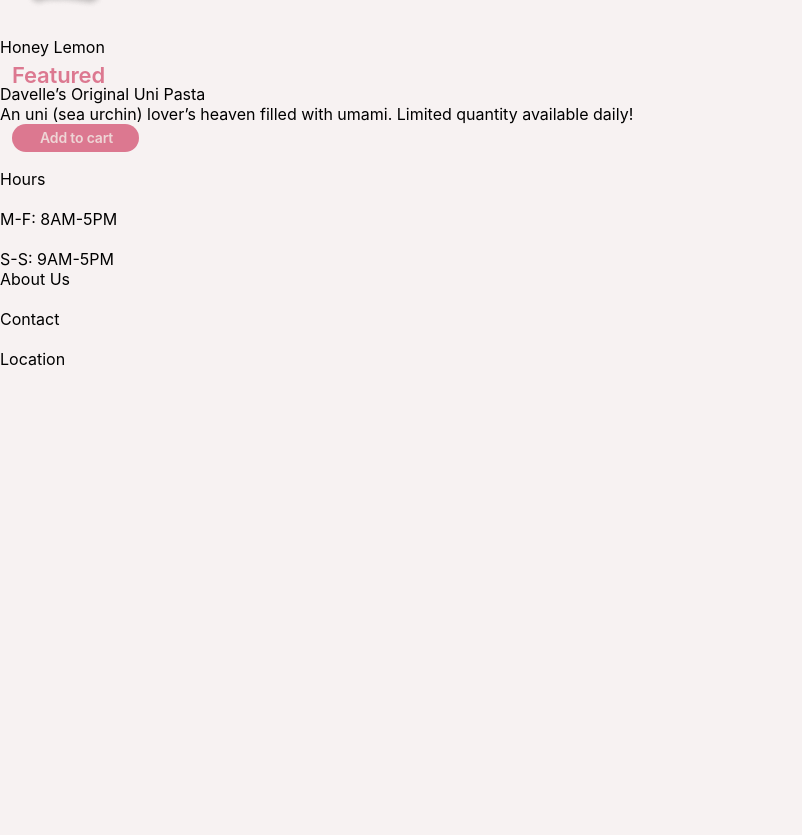
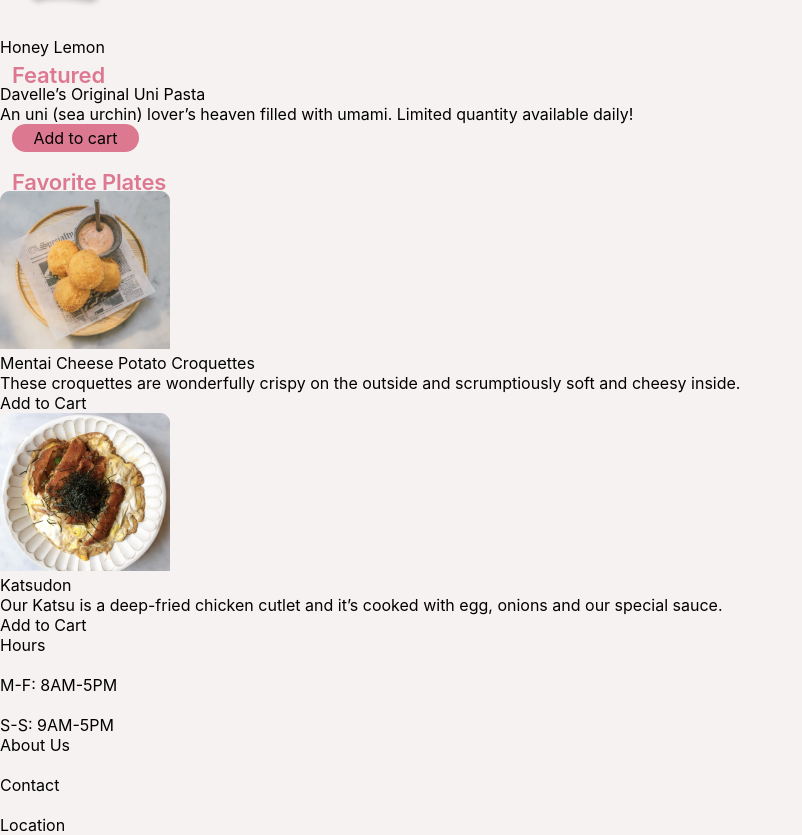
Before and after one commit to zubinsood/brunch-page, a React (Create React App) app: page / in a window 1280 px wide. Shown: the part 1231-2066 px from the top of the page, without its empty margins (0-802 px from the left). Before the commit the page ends 1600 px from the top, so only its background shows below. Built offline with nearby package versions, Linux system fonts and the light colour scheme; a web font is replaced by a local one.

Commit message:
Adds split card component

```diff
--- a/src/App.tsx
+++ b/src/App.tsx
@@ -7,6 +7,7 @@ import HorizontalScroll from './components/HorizontalScroll'
 import Featured from './components/Featured'
 import NavBar from './components/NavBar';
 import Carousel from './components/Carousel';
+import SplitCard from './components/SplitCard';
 
 function App() {
   const [featuredTitle, setFeaturedTitle] = useState<string>("Davelle’s Original Uni Pasta");
@@ -23,6 +24,10 @@ function App() {
     { imageUrl: '/images/stripe-toast-1.png', text: 'Mentai Mayo' },
     { imageUrl: '/images/lemon-toast-1.png', text: 'Honey Lemon' },
   ]);
+  const [favPlates, setFavPlates] = useState([
+    { imageUrl: '/images/mentai-cheese.png', name: 'Mentai Cheese Potato Croquettes', text: "These croquettes are wonderfully crispy on the outside and scrumptiously soft and cheesy inside."},
+    { imageUrl: '/images/katsudon.png', name: 'Katsudon', text: "Our Katsu is a deep-fried chicken cutlet and it’s cooked with egg, onions and our special sauce."},
+  ]);
 
   return (
     <ThemeProvider>
@@ -30,6 +35,7 @@ function App() {
       <Carousel />
       <HorizontalScroll items={scrollItems}/>
       <Featured title = {featuredTitle} description = {featuredCardDescription} buttonText= {featuredCardButtonText} imageUrl= {featuredCardImageUrl}/>
+      <SplitCard items={favPlates}/>
       <Footer/>
     </ThemeProvider>
   );
--- a/src/components/Button.tsx
+++ b/src/components/Button.tsx
@@ -7,7 +7,7 @@ interface ButtonProps {
 const Button: React.FC<ButtonProps> = ({ buttonText }) => {
   return (
     <div className='read-more-button'>
-      <div className='read-more-button-text'>{buttonText}</div>
+      <div className='button-text'>{buttonText}</div>
     </div>
   );
 };
--- a/src/components/HorizontalScrollItem.tsx
+++ b/src/components/HorizontalScrollItem.tsx
@@ -10,7 +10,6 @@ interface ScrollItemProps {
 const HorizontalScrollItem: React.FC<ScrollItemProps> = ({ id, imageUrl, text }) => {
   const { isToggled } = useTheme();
 
-  // Generate a unique class name using the id
   const uniqueClassName = `scroll-item-img-${id}`;
 
   return (
--- /dev/null
+++ b/src/components/SingleCard.tsx
@@ -0,0 +1,27 @@
+import React from 'react'
+
+interface SingleCardProps {
+    id: number;
+    imageUrl: string;
+    title: string;
+    text: string;
+  }
+
+  const SingleCard: React.FC<SingleCardProps> = ({ id, imageUrl, title, text }) => {
+    const bodyClass = `single-card-${id}-body`;
+
+  return (
+    <div className='single-card-container'>
+        <img className='single-card-image' src={imageUrl} alt={text}></img>
+        <div className={bodyClass}>
+            <div className='single-card-body-title'>{title}</div>
+            <p className='single-card-body-text'>{text}</p>
+            <div className='single-card-button'>
+                <div className='single-card-button-text'>Add to Cart</div>
+            </div>
+        </div>
+    </div>
+  )
+}
+
+export default SingleCard
--- /dev/null
+++ b/src/components/SplitCard.tsx
@@ -0,0 +1,21 @@
+import React from 'react'
+import SingleCard from './SingleCard'
+
+interface SplitCardProps {
+    items: { imageUrl: string; name: string; text: string }[];
+}
+
+const SplitCard: React.FC<SplitCardProps> = ({ items }) => {
+    return (
+    <div className='split-card-component'>
+        <div className='split-card-title'>Favorite Plates</div>
+        <div className='split-card-container'>
+        {items.map((item, index) => (
+          <SingleCard key={index} id={index} imageUrl={item.imageUrl} title={item.name} text={item.text} />
+        ))}
+        </div>
+    </div>
+  )
+};
+
+export default SplitCard
--- a/src/index.css
+++ b/src/index.css
@@ -49,7 +49,7 @@ code {
   src: url('../public/fonts/SF-Pro-Text.otf') format('otf'),
 }
 
-.featured-title, .scroll-title {
+.featured-title, .scroll-title, .split-card-title {
   color: var(--primary-color);
   text-align: left;
   width: 299px;
@@ -71,12 +71,14 @@ code {
   border-radius: 100px;
   background: var(--button-bg);
   margin: 0px 224px 17px 12px;
+  display: flex;
+  justify-content: center; /* Center content horizontally */
+  align-items: center; /* Center content vertically */
 }
 
 .read-more-button-text {
   color: var(--button-text);
   white-space: nowrap;
-  text-align: center;
   font-feature-settings: 'clig' off, 'liga' off;
   font-family: 'SF Pro Text', sans-serif;
   font-size: 14px;
@@ -86,11 +88,12 @@ code {
   font-weight: 600;
   line-height: normal;
   letter-spacing: -0.165px;
-  padding: 5px 27px 6px 28px;
 }
+
 
 @import url('./styles/carousel.css');
 @import url('./styles/featured.css');
 @import url('./styles/footer.css');
 @import url('./styles/horizontalscroll.css');
 @import url('./styles/navbar.css');
+@import url('./styles/splitcard.css');
--- a/src/styles/featured.css
+++ b/src/styles/featured.css
@@ -4,7 +4,6 @@
     height: 370px;
     box-shadow: 0px 4px 7px 0px rgba(0, 0, 0, 0.25);
     border-radius: 10px;
-
   }
 
   .full-card-img {
--- /dev/null
+++ b/src/styles/splitcard.css
@@ -0,0 +1,118 @@
+.split-card-component {
+    margin: 10px 1.5px 34px 1.5px;
+}
+
+.split-card-container {
+    margin-top: 5px;
+    display: flex;
+}
+
+.single-card-container {
+    max-width: 170px;
+    max-height: 316px;
+    box-shadow: 0px 4px 7px 0px rgba(0, 0, 0, 0.25);
+    margin: 0px 12.5px;
+    border-radius: 10px 10px 10px 10px;
+    flex-shrink: 0;
+    display: flex;
+    flex: 1;
+    flex-direction: column;
+}
+
+.single-card-image {
+    max-width: 170px;
+    max-height: 158px;
+    flex-shrink: 0;
+    border-radius: 10px 10px 0px 0px;
+}
+
+.single-card-0-body, .single-card-1-body {
+    max-width: 170px;
+    max-height: 158px;
+    flex-shrink: 0;
+    border-radius: 0px 0px 10px 10px;
+    background: var(--card-bg);
+}
+
+.single-card-0-body > .single-card-body-title {
+    color: var(--card-text);
+    margin: 9.5px 44.5px 0px 10.5px;
+    font-feature-settings: 'clig' off, 'liga' off;
+    font-family: SF Pro Text;
+    font-size: 13px;
+    font-style: normal;
+    font-weight: 600;
+    line-height: normal;
+    letter-spacing: -0.165px;
+}
+
+.single-card-0-body > .single-card-body-text {
+    color: var(--card-text);
+    padding: 10px;
+    font-feature-settings: 'clig' off, 'liga' off;
+    font-family: SF Pro Text;
+    font-size: 12px;
+    font-style: normal;
+    font-weight: 400;
+    line-height: 15px;
+    letter-spacing: -0.165px;
+}
+
+.single-card-0-body > .single-card-button {
+    width: 82px;
+    height: 28px;
+    flex-shrink: 0;
+    border-radius: 100px;
+    margin: 0px 78px 12px 10px;
+    background: var(--button-bg);
+    display: flex;
+    align-items: center;
+    justify-content: center;
+}
+
+.single-card-1-body > .single-card-body-title {
+    color: var(--card-text);
+    padding: 10px;
+    font-feature-settings: 'clig' off, 'liga' off;
+    font-family: SF Pro Text;
+    font-size: 13px;
+    font-style: normal;
+    font-weight: 600;
+    line-height: normal;
+    letter-spacing: -0.165px;
+}
+
+.single-card-1-body > .single-card-body-text {
+    color: var(--card-text);
+    padding: 0px 10px;
+    font-feature-settings: 'clig' off, 'liga' off;
+    font-family: SF Pro Text;
+    font-size: 12px;
+    font-style: normal;
+    font-weight: 400;
+    line-height: 15px;
+    letter-spacing: -0.165px;
+}
+
+.single-card-1-body > .single-card-button {
+    width: 82px;
+    height: 28px;
+    margin: 25.5px 79px 12px 9px;
+    flex-shrink: 0;
+    border-radius: 100px;
+    background: var(--button-bg);
+    display: flex;
+    align-items: center;
+    justify-content: center;
+}
+
+.single-card-button-text {
+    color: var(--button-text);
+    font-feature-settings: 'clig' off, 'liga' off;
+    font-family: SF Pro Text;
+    font-size: 11px;
+    font-style: normal;
+    font-weight: 600;
+    line-height: normal;
+    letter-spacing: -0.165px;
+}
```
Also changed, not shown: public/images/katsudon.png (added), public/images/mentai-cheese.png (added).
